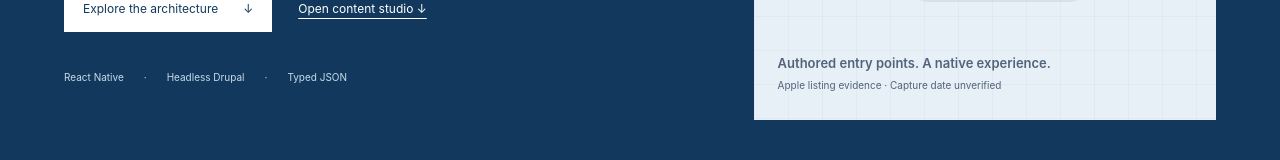
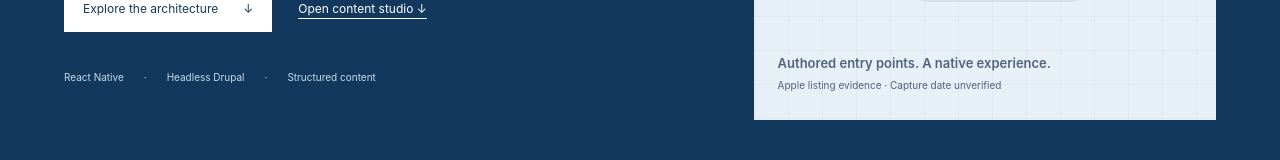
Before and after one commit to ttessman/impella-showcase, a React (Vite) app: page / in a window 1280 px wide. Shown: the part 588-748 px from the top of the page. Built offline with nearby package versions, Linux system fonts and the light colour scheme.

Commit message:
Clarify structured content label

```diff
--- a/src/features/CaseStudy/CaseStudyHero.tsx
+++ b/src/features/CaseStudy/CaseStudyHero.tsx
@@ -29,7 +29,7 @@ export function CaseStudyHero() {
           <div className="hero-meta">
             <span>React Native</span>
             <span>Headless Drupal</span>
-            <span>Typed JSON</span>
+            <span>Structured content</span>
           </div>
         </div>
         <figure className="hero-evidence">
```
